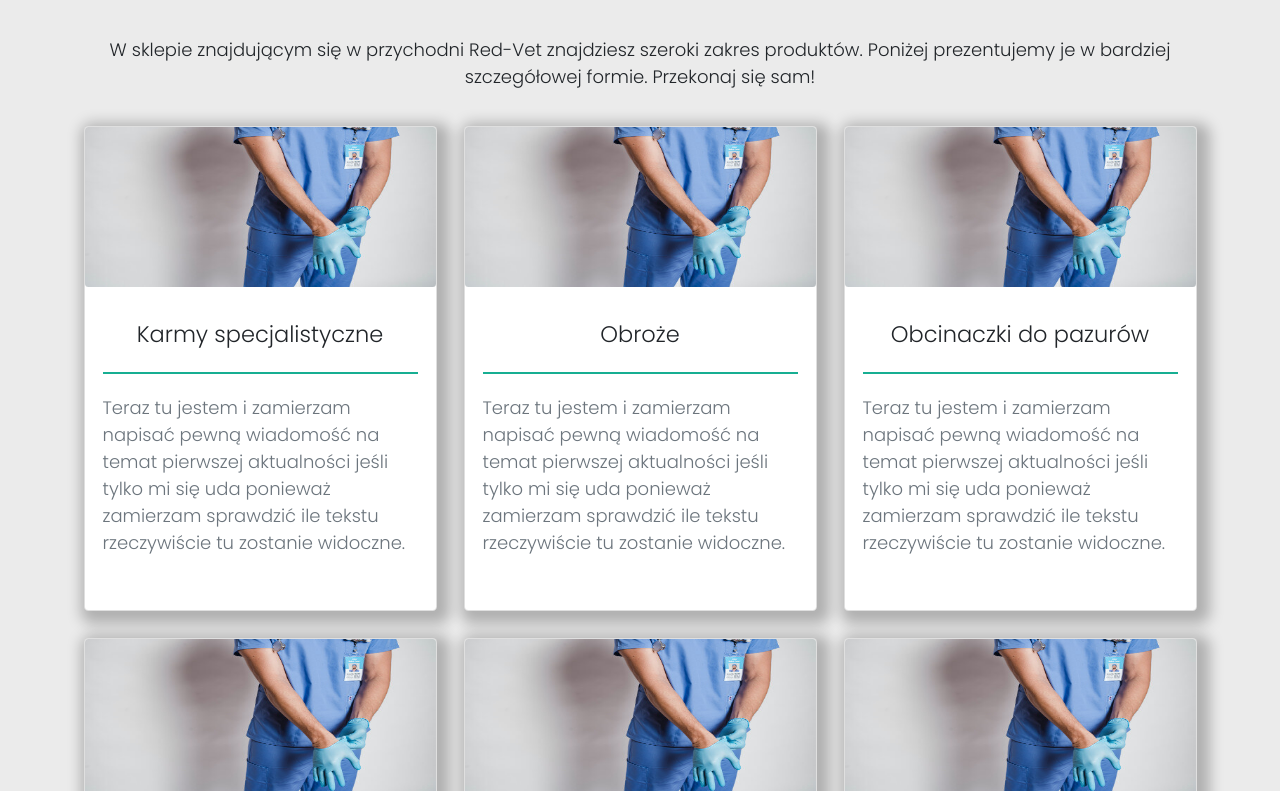
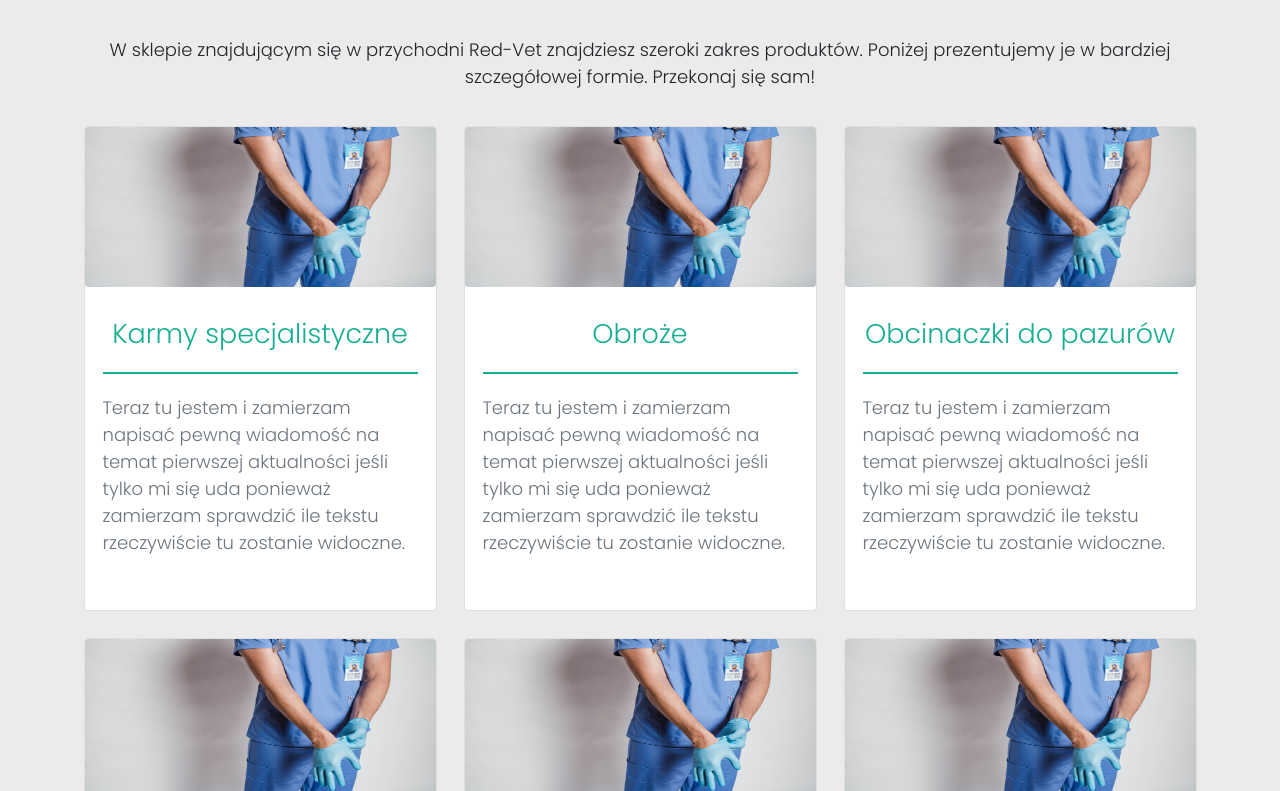
Before and after one commit to devClouds/testingVet, a React (Create React App) app: page /sklep in a window 1280 px wide. Shown: the part 1269-2060 px from the top of the page. Built offline with nearby package versions, Linux system fonts and the light colour scheme.

Commit message:
Fixed cards translation on front contact pages and product cards

```diff
--- a/src/components/Product.js
+++ b/src/components/Product.js
@@ -10,7 +10,7 @@ function Product(props) {
             <Card className='shop-card'>
                 <Card.Img className='card-image' src={`../images/products/${props.imagePath}`} alt={props.alt} />
                 <Card.Body>
-                    <Card.Title><h5>{props.title}</h5></Card.Title>
+                    <Card.Title><h4>{props.title}</h4></Card.Title>
                     <Card.Text>
                     <p className='text-muted' dangerouslySetInnerHTML={ {__html: props.text} } ></p>
                     </Card.Text>
--- a/src/scss/App.scss
+++ b/src/scss/App.scss
@@ -562,7 +562,8 @@ body{
 }
 
 //News
-.card{
+.news-card{
+
     box-shadow: 5px 5px 14px 8px rgba(0,0,0,0.25);
     cursor: pointer;
     transition: .25s ease-in-out;
@@ -575,9 +576,6 @@ body{
             color:#17ae92 !important;
         }
     }
-}
-
-.news-card{
 
     .card-title{
         text-align: center;
@@ -590,7 +588,6 @@ body{
     }
 
     .card-image{
-        //max-width: 70%;
         padding: 1em 1em 0em 1em;
         margin: auto;
 
@@ -648,6 +645,7 @@ body{
         align-items: center;
         justify-content: center;
         border-bottom: 2px solid $color-turcus-dark;
+        color: $color-turcus-dark
     }
 
     .card-image{
```
